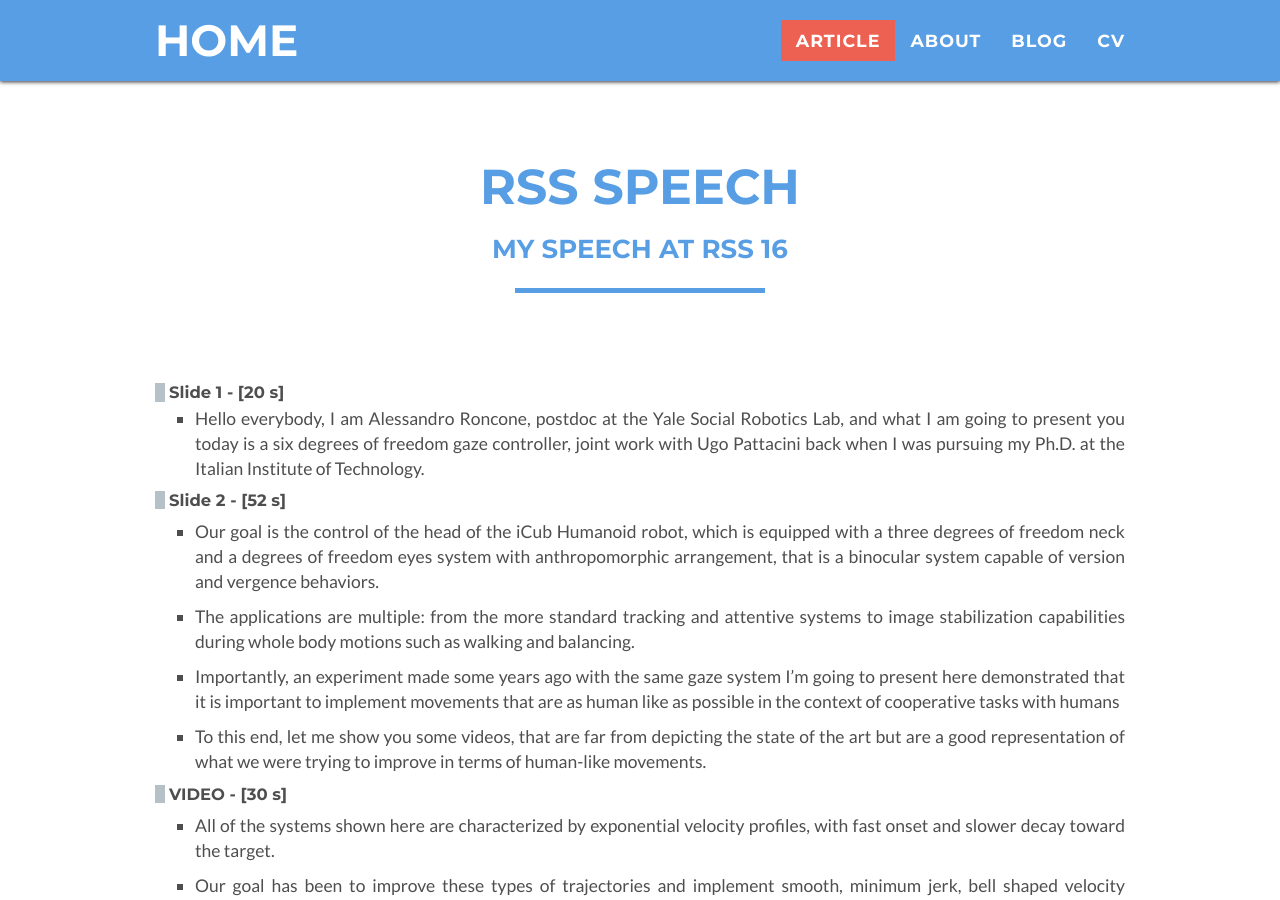
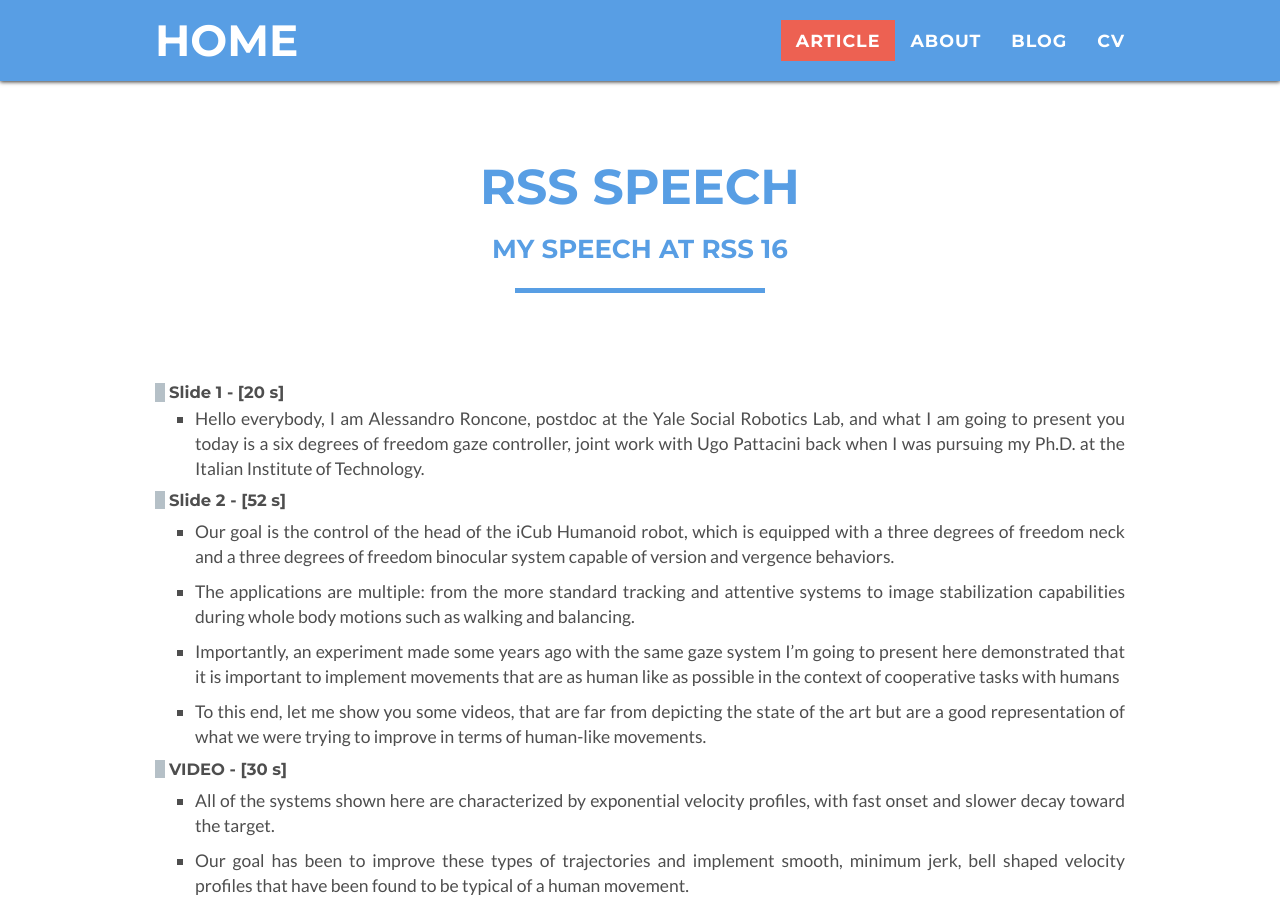
Before and after one commit to alecive/alecive.github.io, a Jekyll site: the page built from _posts/2016-06-11-RSS16.md, in a window 1280 px wide and 900 px high. Built offline with Jekyll 4.4.1, drawn with Linux system fonts in a browser that asks for light colours; some web fonts are replaced.

Commit message:
Updated the speech

```diff
--- a/_posts/2016-06-11-RSS16.md
+++ b/_posts/2016-06-11-RSS16.md
@@ -13,7 +13,7 @@ article: yes
 
 #### Slide 2 - [52 s]
 
- * Our goal is the control of the head of the iCub Humanoid robot, which is equipped with a three degrees of freedom neck and a degrees of freedom eyes system with anthropomorphic arrangement, that is a binocular system capable of version and vergence behaviors.
+ * Our goal is the control of the head of the iCub Humanoid robot, which is equipped with a three degrees of freedom neck and a three degrees of freedom binocular system capable of version and vergence behaviors.
 
  * The applications are multiple: from the more standard tracking and attentive systems to image stabilization capabilities during whole body motions such as walking and balancing.
 
```
